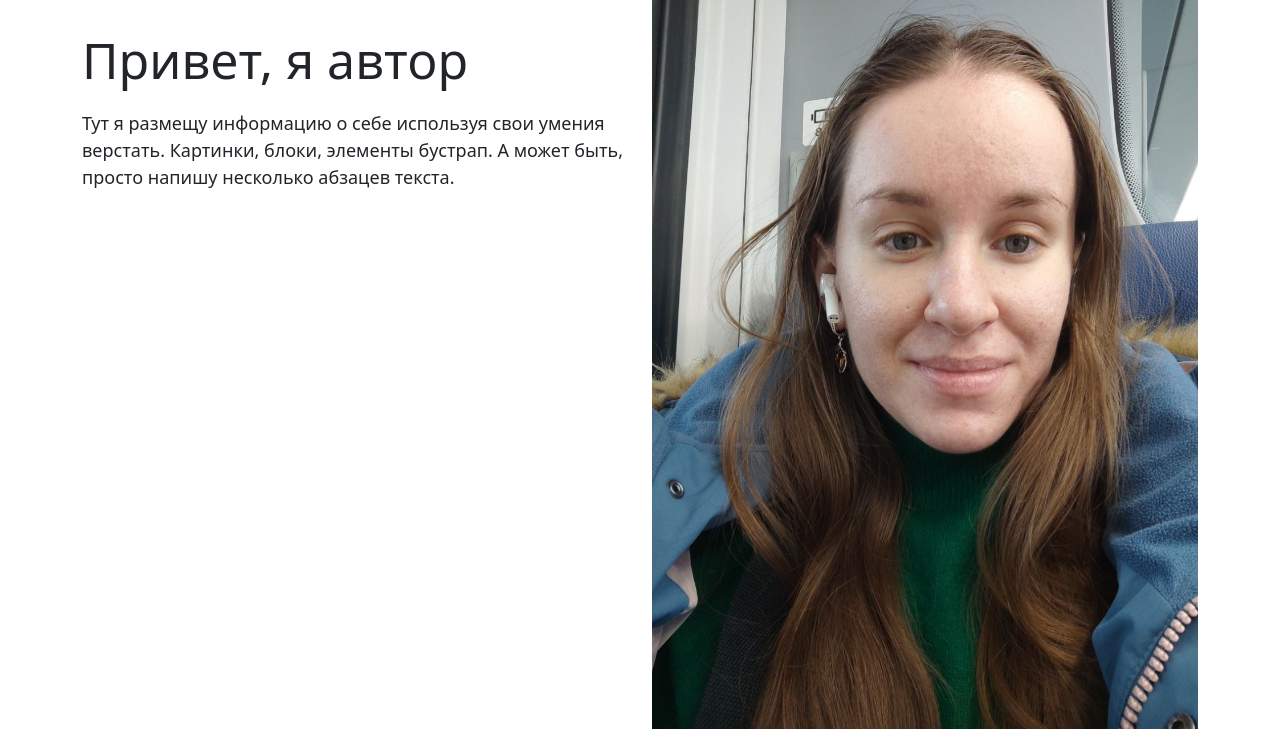
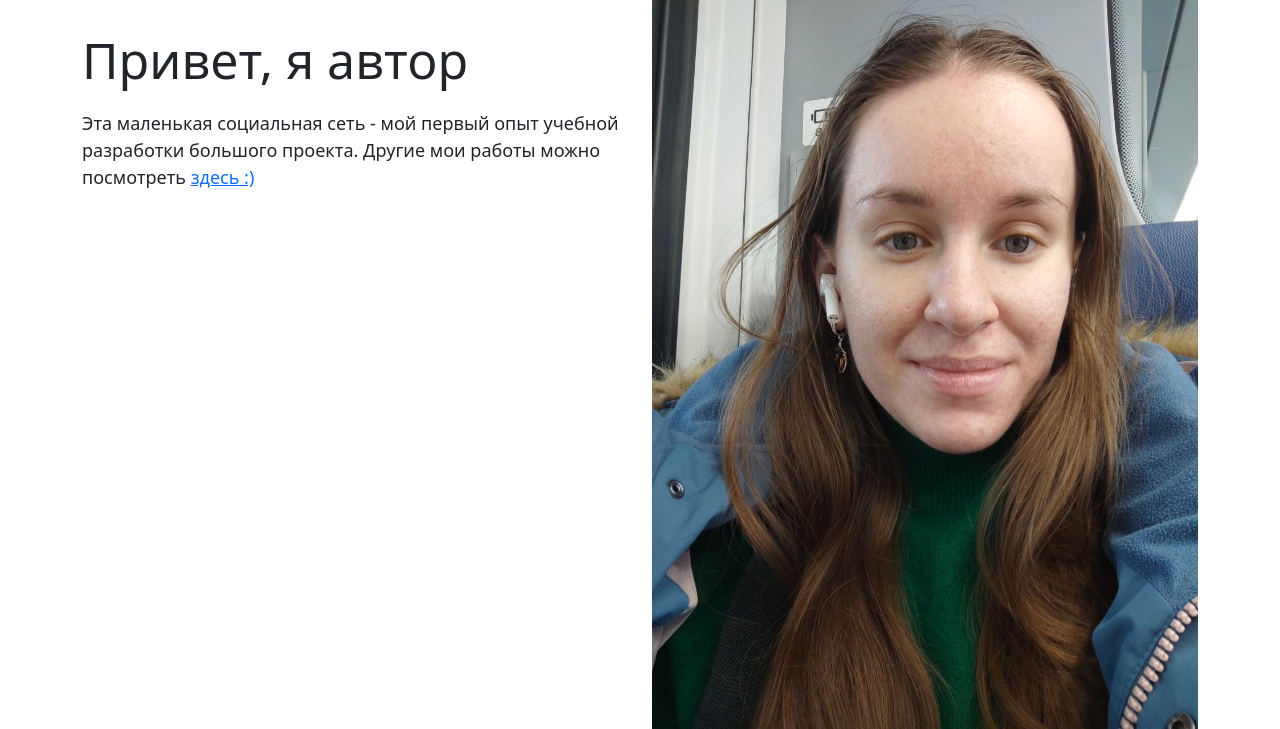
Before and after one commit to IrinaDemyanenko/JOIN_project, a Django app: page /about/author/ in a window 1280 px wide. Shown: the part 74-803 px from the top of the page. Run offline with Django 5.2, Linux system fonts and the light colour scheme; some libraries are stand-ins or nearby versions.

Commit message:
Updated template author

```diff
--- a/join/about/templates/about/author.html
+++ b/join/about/templates/about/author.html
@@ -7,8 +7,9 @@
     <div class="col-12 col-sm-12 col-md-6 col-lg-6 col-xl-6">
       <h1>Привет, я автор</h1>
         <p>
-          Тут я размещу информацию о себе используя свои умения верстать.
-          Картинки, блоки, элементы бустрап. А может быть, просто напишу несколько абзацев текста.
+          Эта маленькая социальная сеть - мой первый опыт учебной разработки большого проекта.
+          Другие мои работы можно посмотреть
+          <a href='https://github.com/IrinaDemyanenko'>здесь :)</a>
         </p>
     </div>
     <div class="col-12 col-sm-12 col-md-6 col-lg-6 col-xl-6">
```
